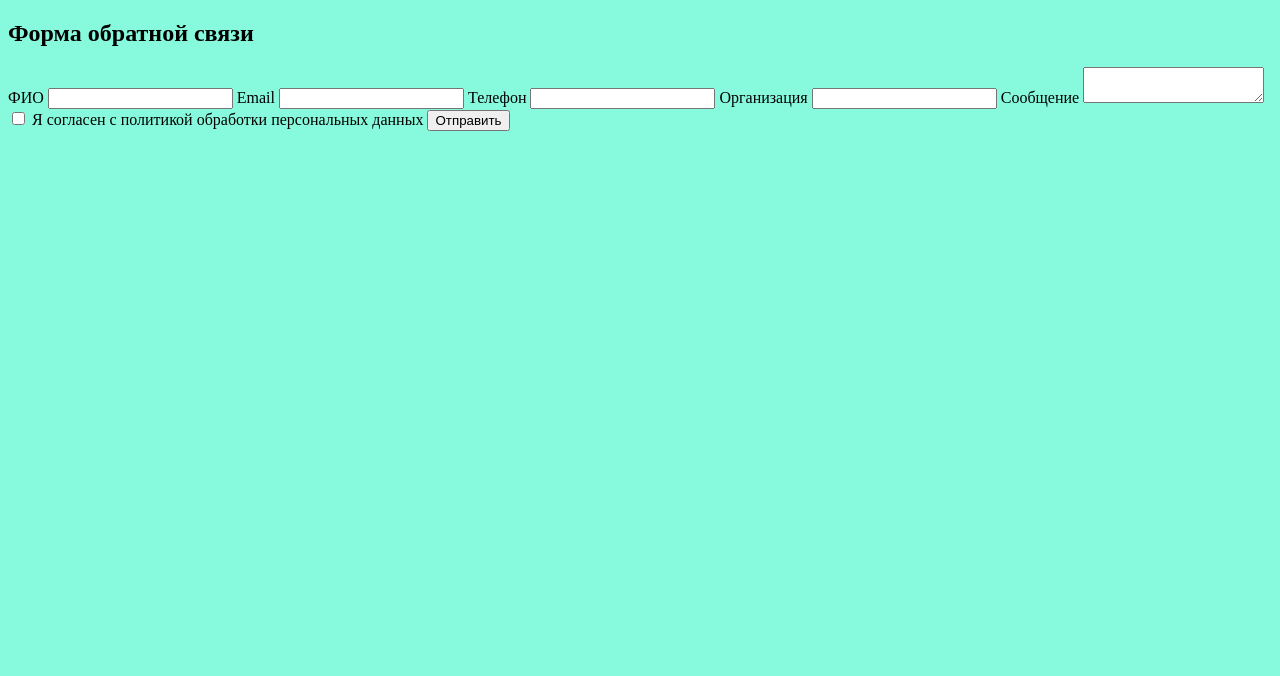
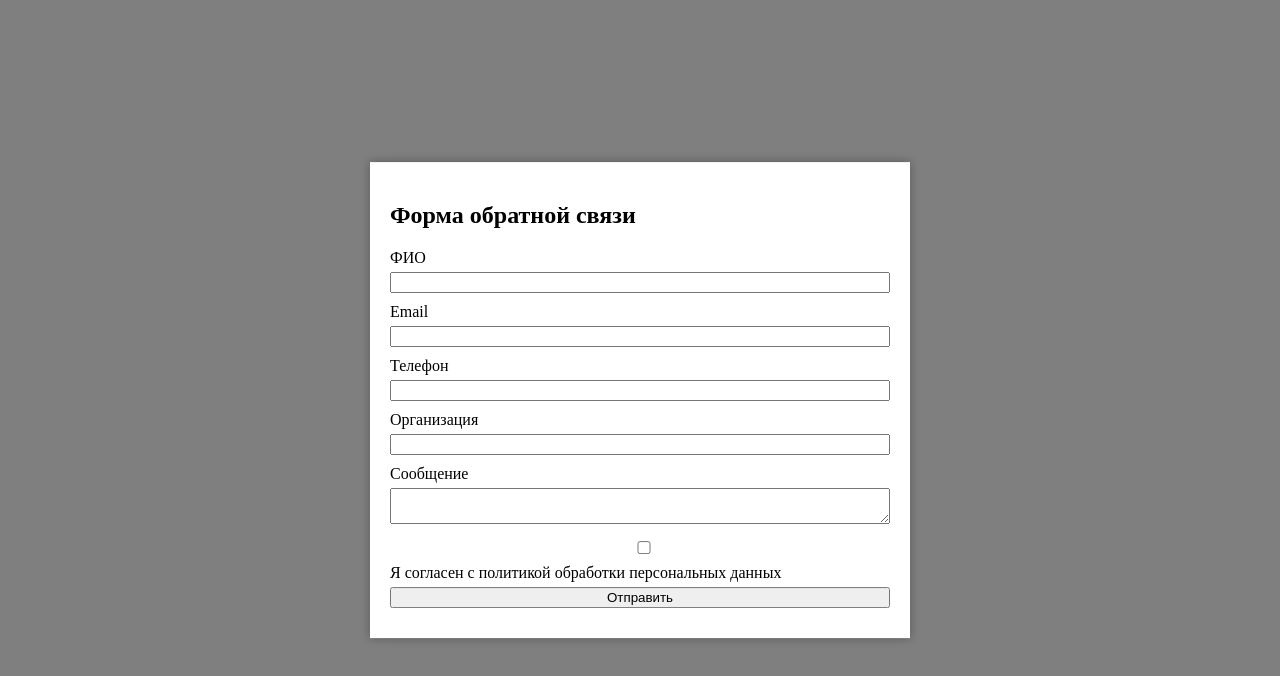
Before and after one commit to Alex2manov/zadanie7, a plain HTML site: page index.html in a window 1280 px wide. Both pictures are taken after a click on the button "Открыть форму". Drawn offline with nearby package versions, Linux system fonts and the light colour scheme.

Commit message:
Update style.css

```diff
--- a/style.css
+++ b/style.css
@@ -1,21 +1,39 @@
-body {
-    background: #87fadd;
-}
-.content {
-    margin: auto;
-    padding: 50px;
+#feedbackForm label {
+    display: block;
+    margin-bottom: 5px;
+  }
+
+  #feedbackForm input,
+  #feedbackForm textarea,
+  #feedbackForm button {
     width: 100%;
-    max-width: 600px;
     box-sizing: border-box;
-}
-.slider {
-    display: flex;
-}
-.slide {
-    width: 800px;
-    height: 200px;
-}
-.slide img {
-    width: 90%;
-    height: 90%;
-       }
+    margin-bottom: 10px;
+  }
+  .popup-ner {
+    position: absolute;
+    top: 50%;
+    left: 50%;
+    transform: translate(-50%, -50%);
+    background: #fff;
+    padding: 20px;
+    width: 500px;
+    max-width: 95%;
+    box-shadow: 0 0 10px rgba(0, 0, 0, 0.3);
+  }
+  .popup {
+    display: none;
+    position: fixed;
+    top: 0;
+    left: 0;
+    width: 100%;
+    height: 100%;
+    background: rgba(0, 0, 0, 0.5);
+    z-index: 9999;
+  }
+
+  .message {
+    display: none;
+    margin-top: 20px;
+    padding: 10px;
+  }
```
